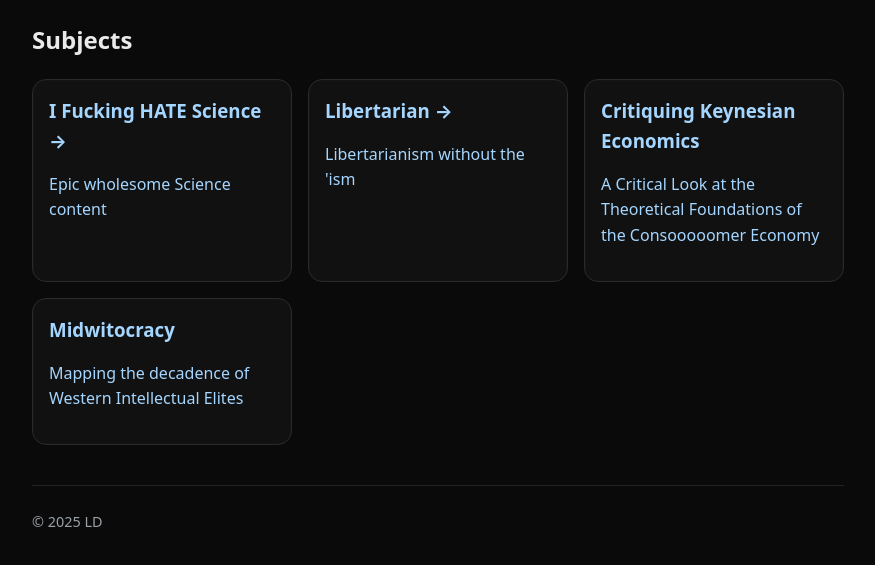
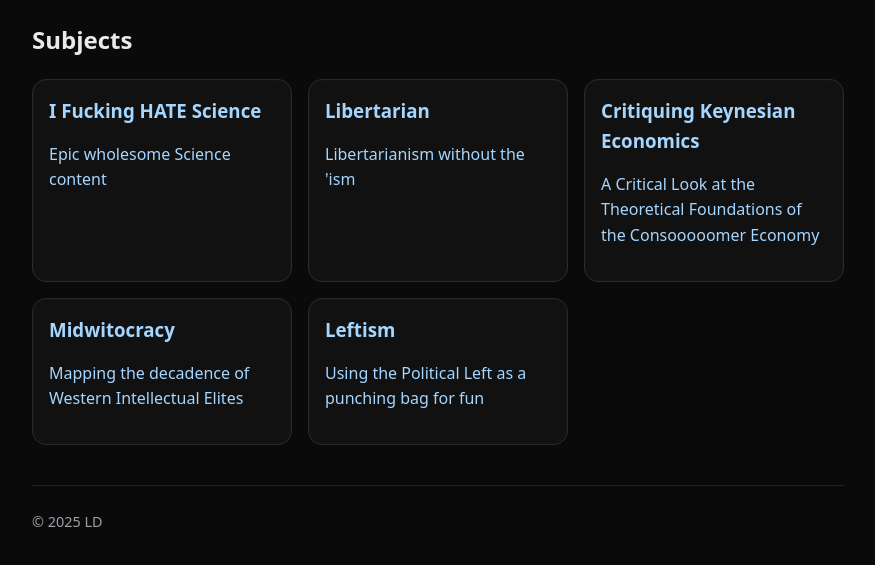
Before and after one commit to libdoc-20/website, a plain HTML site: page docs/index.html in a window 1280 px wide. Shown: the part 163-728 px from the top of the page, without its empty margins (202-1077 px from the left). Drawn offline with Linux system fonts and the light colour scheme.

Commit message:
more articles

```diff
--- a/docs/index.html
+++ b/docs/index.html
@@ -19,11 +19,11 @@
     <h2>Subjects</h2>
     <div class="cards">
       <a class="card" href="subjects/science/index.html">
-        <h3>I Fucking HATE Science →</h3>
+        <h3>I Fucking HATE Science</h3>
         <p>Epic wholesome Science content</p>
       </a>
       <a class="card" href="subjects/economics/index.html">
-        <h3>Libertarian →</h3>
+        <h3>Libertarian</h3>
         <p>Libertarianism without the 'ism</p>
       </a>
       <a class="card" href="subjects/economics/index.html">
@@ -33,6 +33,10 @@
       <a class="card" href="subjects/economics/index.html">
         <h3>Midwitocracy</h3>
         <p>Mapping the decadence of Western Intellectual Elites</p>
+      </a>
+      <a class="card" href="subjects/economics/index.html">
+        <h3>Leftism</h3>
+        <p>Using the Political Left as a punching bag for fun</p>
       </a>
     </div>
 
```
